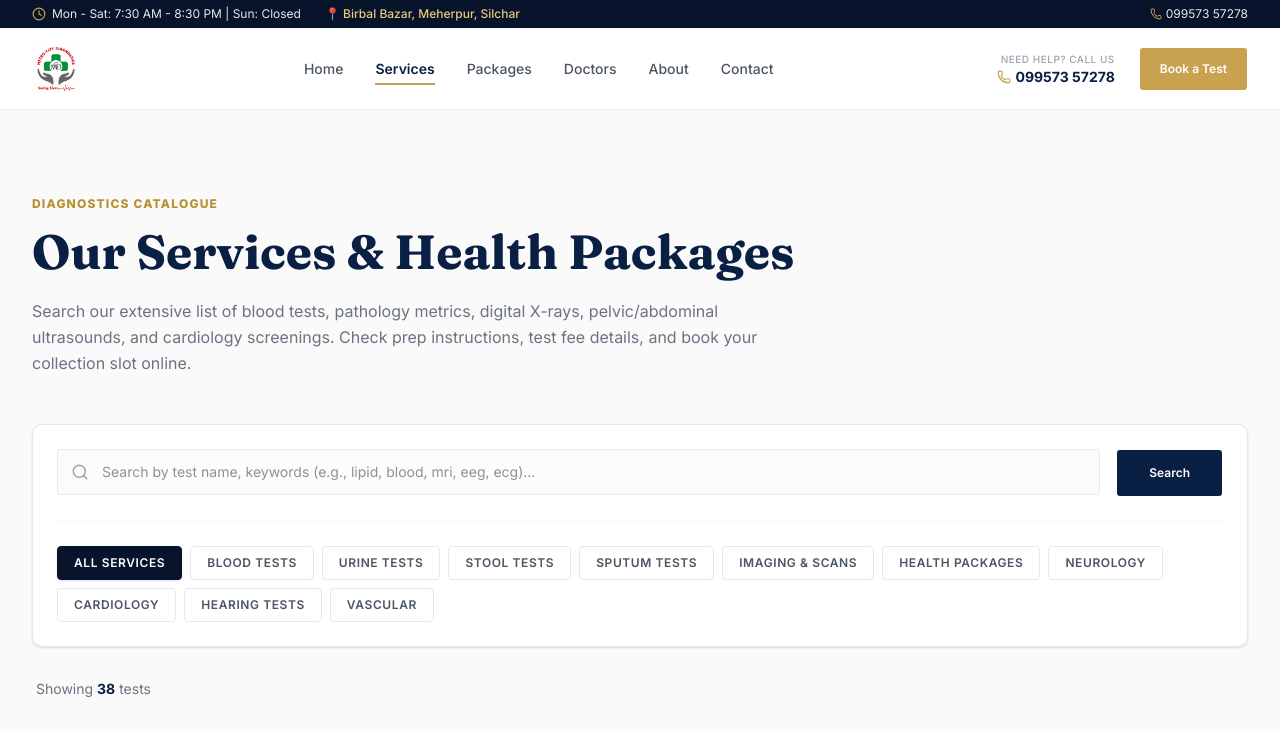
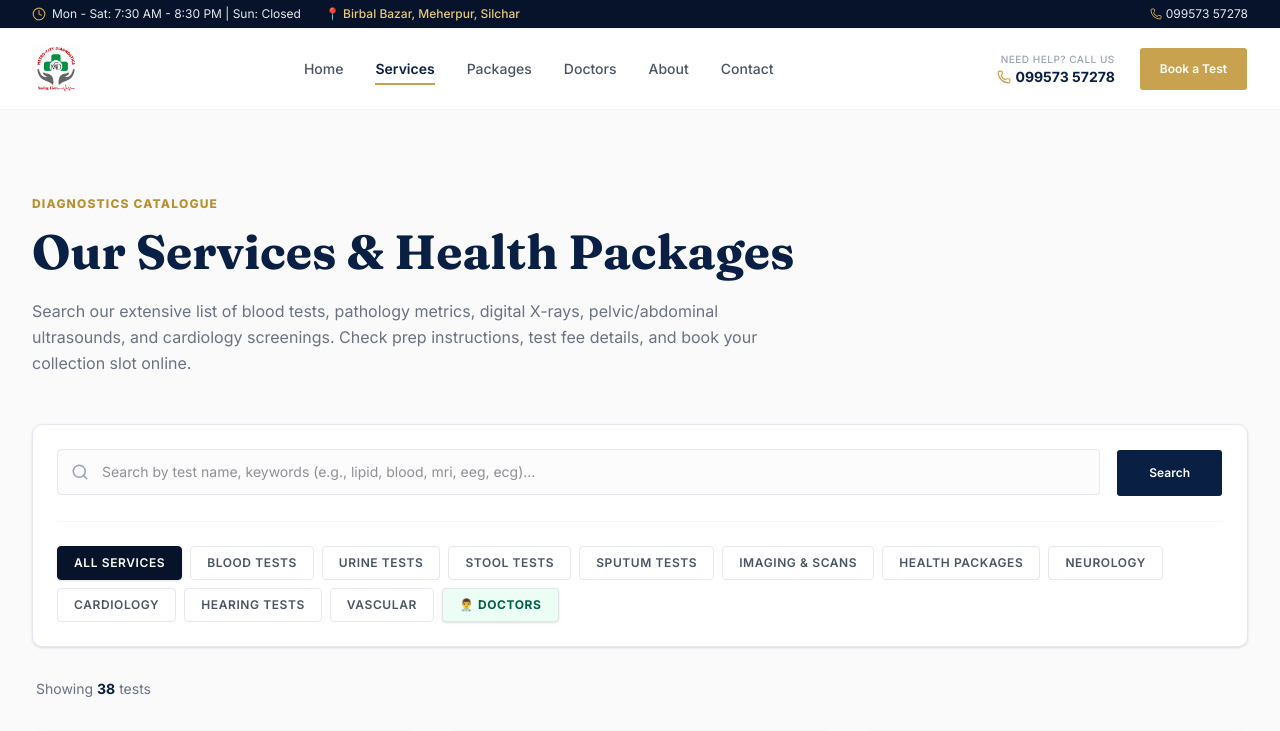
Before and after one commit to Habib7442/metro-city-diagnostics, a Next.js app: page /services in a window 1280 px wide. Shown: the top 731 px of the page. Built offline with nearby package versions, Linux system fonts and the light colour scheme.

Commit message:
feat: add Doctors tab to Services Catalog page navigation

```diff
--- a/components/ServicesCatalog.tsx
+++ b/components/ServicesCatalog.tsx
@@ -129,6 +129,12 @@ export default function ServicesCatalog({ initialServices }: Props) {
               {tab.label}
             </button>
           ))}
+          <Link
+            href="/doctors"
+            className="rounded px-4 py-2 text-xs font-bold uppercase tracking-wider border bg-emerald-50 text-emerald-800 border-emerald-250 hover:bg-emerald-100 hover:text-emerald-900 hover:border-emerald-300 transition-all duration-150 flex items-center gap-1.5 cursor-pointer shadow-sm"
+          >
+            <span>👨‍⚕️ Doctors</span>
+          </Link>
         </div>
       </div>
 
```
Also changed, not shown: context/progress-tracker.md (+2 -1 lines).
